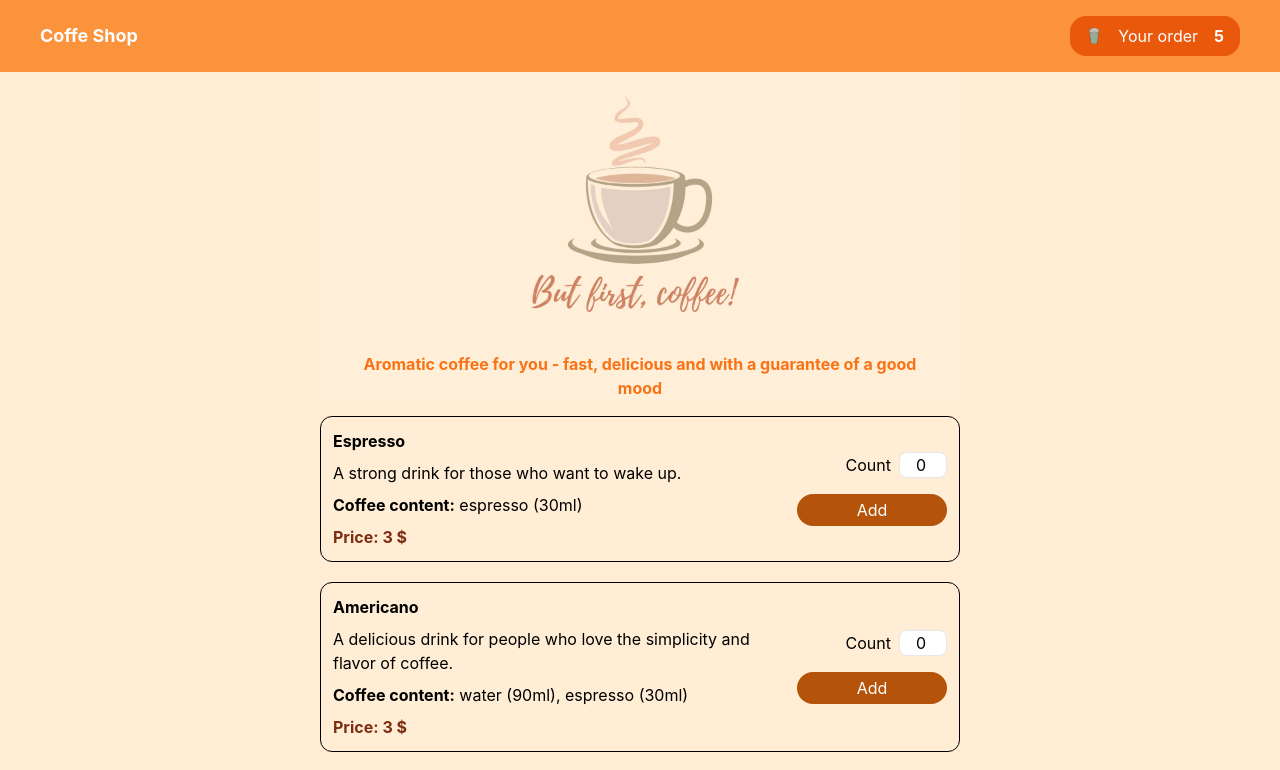
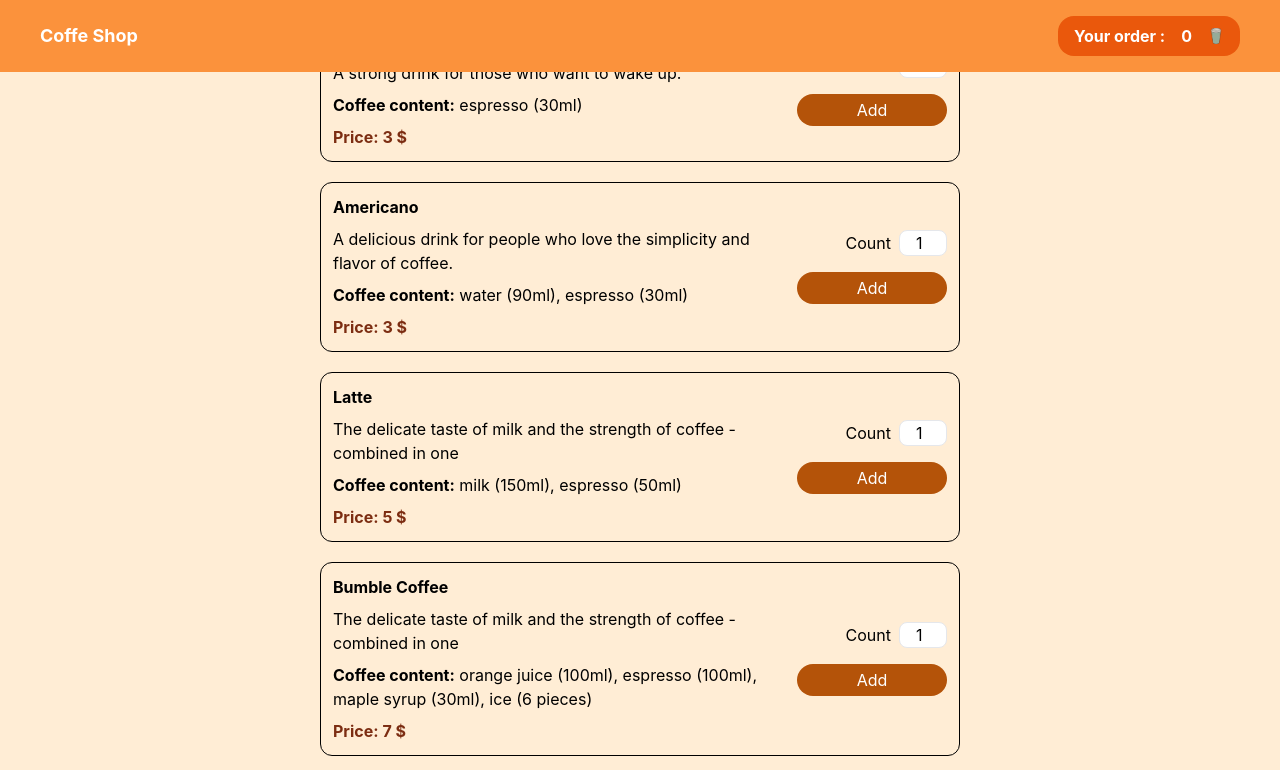
Before and after one commit to shelestDM/coffe-react-app, a React (Create React App) app: page / in a window 1280 px wide. Shown: the top 770 px of the page. Built offline with nearby package versions, Linux system fonts and the light colour scheme.

Commit message:
order logic

```diff
--- a/src/App.js
+++ b/src/App.js
@@ -1,30 +1,41 @@
-import { useState } from "react";
+import { useState , useEffect} from "react";
 import CoffeList from "./components/coffe-list/CoffeList";
 import HeroSection from "./components/hero-section/HeroSection";
 import NavBar from "./components/nav/NavBar";
 
 function App() {
 
-  const [ order, setOrder ] = useState([]);
+  const [order, setOrder] = useState([]);
+  let [orderSize, setOrderSize] = useState(0);
+  let [orderPrice, setOrderPrice ] = useState(0);
+
+  useEffect(() => {
+    calculateOrder();
+  }, [order]);
 
   const getCountForOrderHandler = (newOrder) => {
-    setOrder((prevOrder)=>{
+    setOrder((prevOrder) => {
       return [newOrder, ...prevOrder];
     });
+  };
+
+  const calculateOrder = () => {
+    let calculatedSize = 0;
+    let calculatedPrice = 0;
+    for (let coffeItem of order) {
+      calculatedSize += coffeItem.count;
+    }
+    setOrderSize(calculatedSize);
     console.log(order);
-  }
-
-  function test () {
-    console.log(order);
-  }
+  };
 
   return (
 
     <div >
 
-      <NavBar test={test} />
-      <HeroSection/>
-      <CoffeList getCountForOrder={getCountForOrderHandler}/>
+      <NavBar orderSize={orderSize} />
+      {/* <HeroSection/> */}
+      <CoffeList getCountForOrder={getCountForOrderHandler} />
 
     </div>
   );
--- a/src/components/coffe-item/CoffeItem.jsx
+++ b/src/components/coffe-item/CoffeItem.jsx
@@ -3,7 +3,7 @@ import Button from "../UI/Button";
 
 const CoffeItem = (props) => {
 
-    let [ count, setCount ] = useState(0);
+    let [ count, setCount ] = useState(1);
 
     const addCoffeToOrder = () => {
         props.getCountForOrder(createOrder());
@@ -12,7 +12,8 @@ const CoffeItem = (props) => {
     const createOrder = () => {
         const orderItem = {
             id: props.coffe.id,
-            count: count
+            count: count,
+            price: props.coffe.price
         }
         return orderItem;
     }
--- a/src/components/coffe-list/CoffeList.jsx
+++ b/src/components/coffe-list/CoffeList.jsx
@@ -7,28 +7,28 @@ const CoffeList = (props) => {
             title: "Espresso",
             description: 'A strong drink for those who want to wake up.',
             ingredients: 'espresso (30ml)',
-            price: '3'
+            price: 3
         },
         {
             id: 2,
             title: "Americano",
             description: 'A delicious drink for people who love the simplicity and flavor of coffee.',
             ingredients: 'water (90ml), espresso (30ml)',
-            price: '3'
+            price: 3
         },
         {
             id: 3,
             title: "Latte",
             description: 'The delicate taste of milk and the strength of coffee - combined in one',
             ingredients: 'milk (150ml), espresso (50ml)',
-            price: '5'
+            price: 5
         },
         {
             id: 4,
             title: "Bumble Coffee",
             description: 'The delicate taste of milk and the strength of coffee - combined in one',
             ingredients: 'оrange juice (100ml), espresso (100ml), maple syrup (30ml), ice (6 pieces)',
-            price: '7'
+            price: 7
         },
     ];
 
--- a/src/components/nav/Busket.jsx
+++ b/src/components/nav/Busket.jsx
@@ -3,15 +3,13 @@ import busket from '../assets/busket.png'
 const Busket = (props) => {
     return (
         <div className="bg-[#ea580c] px-4 py-2 rounded-2xl flex gap-x-4 items-center">
+            <p className='font-bold hidden sm:inline'>
+                Your order :
+            </p>
+            <span className='font-bold'>
+                {props.orderSize}
+            </span>
             <img className="w-4 h-4" src={busket} alt="busket__logo" />
-            <div className='hidden sm:flex gap-x-4 items-center'>
-                <p>
-                    Your order
-                </p>
-                <span className='font-bold'>
-                    5
-                </span>
-            </div>
         </div>
     );
 }
--- a/src/components/nav/NavBar.jsx
+++ b/src/components/nav/NavBar.jsx
@@ -3,10 +3,10 @@ import Busket from "./Busket";
 const NavBar = (props) => {
     return (
         <nav className="fixed top-0 z-[20] left-0 w-full min-h-10 bg-[#fb923c] text-white py-4 px-3 md:px-6 lg:px-10 flex justify-between items-center">
-            <h1 className="font-bold text-lg" onClick={props.test}>
+            <h1 className="font-bold text-lg">
                 Coffe Shop
             </h1>
-            <Busket/>
+            <Busket orderSize={props.orderSize}/>
         </nav>
     );
 }
```
